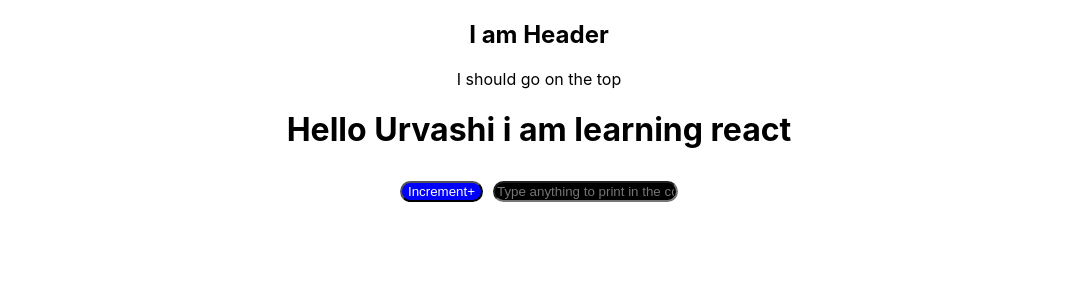
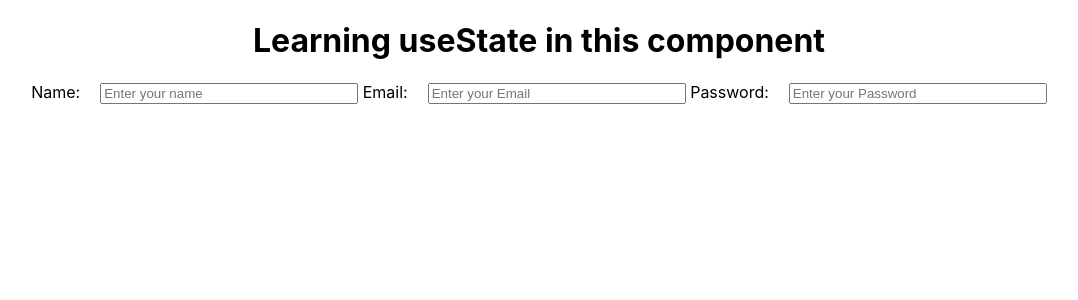
Before and after one commit to urvashitech/react-learning, a React (Create React App) app in the folder testapp/: page / in a window 1280 px wide. Shown: the top 300 px of the page, without its empty margins (101-1179 px from the left). Built offline with nearby package versions, Linux system fonts and the light colour scheme.

Commit message:
learned about usestate

```diff
--- a/testapp/src/index.js
+++ b/testapp/src/index.js
@@ -3,11 +3,13 @@ import ReactDOM from 'react-dom/client';
 import './index.css';
 import App from './App';
 import reportWebVitals from './reportWebVitals';
+import State from './practice/State';
 
 const root = ReactDOM.createRoot(document.getElementById('root'));
 root.render(
   <React.StrictMode>
-    <App />
+    {/* <App/> */}
+    <State/>
   </React.StrictMode>
 );
 
--- /dev/null
+++ b/testapp/src/practice/State.jsx
@@ -0,0 +1,38 @@
+import React, { useState } from 'react'
+
+function State() {
+    const initial = {
+        name : "",
+        email : "",
+        password : ""
+    }
+    let [form,setForm] = useState(initial)
+    const onNameChange = (e)=>{
+        setForm({...form, name : e.target.value})
+    }
+    const onEmailChange = (e)=>{
+        setForm({...form, email : e.target.value})
+    }
+    const onPasswordChange = (e)=>{
+        setForm({...form, password : e.target.value})
+    }
+    console.log(form)
+  return (
+
+    <div className='App'>
+      <h1>Learning useState in this component </h1>
+
+      <label> Name:
+        <input onChange={onNameChange} style={{marginLeft : "20px" , width : "250px"}} placeholder='Enter your name'/>
+      </label>
+      <label> Email:
+        <input onChange={onEmailChange} style={{marginLeft : "20px" , width : "250px"}} placeholder='Enter your Email'/>
+      </label>
+      <label> Password:
+        <input onChange={onPasswordChange} style={{marginLeft : "20px" , width : "250px"}} placeholder='Enter your Password'/>
+      </label>
+    </div>
+  )
+}
+
+export default State
```
